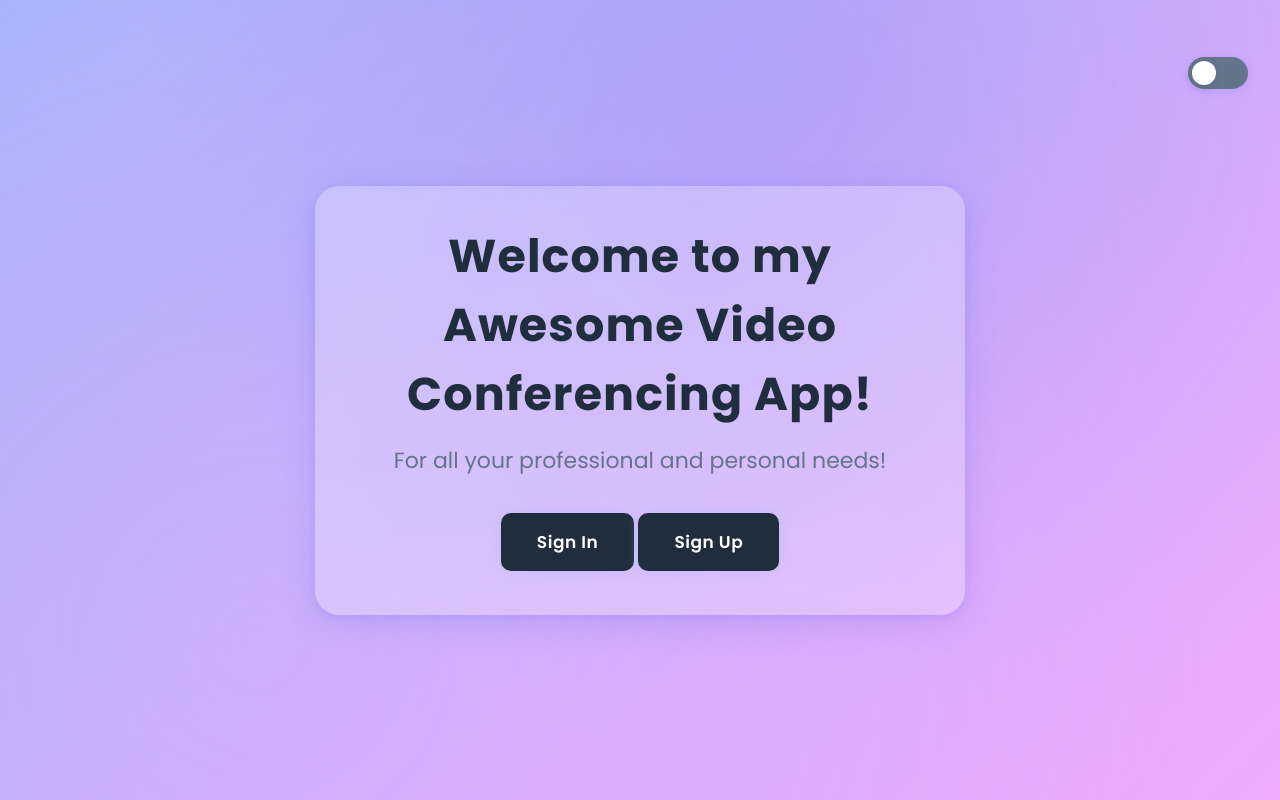
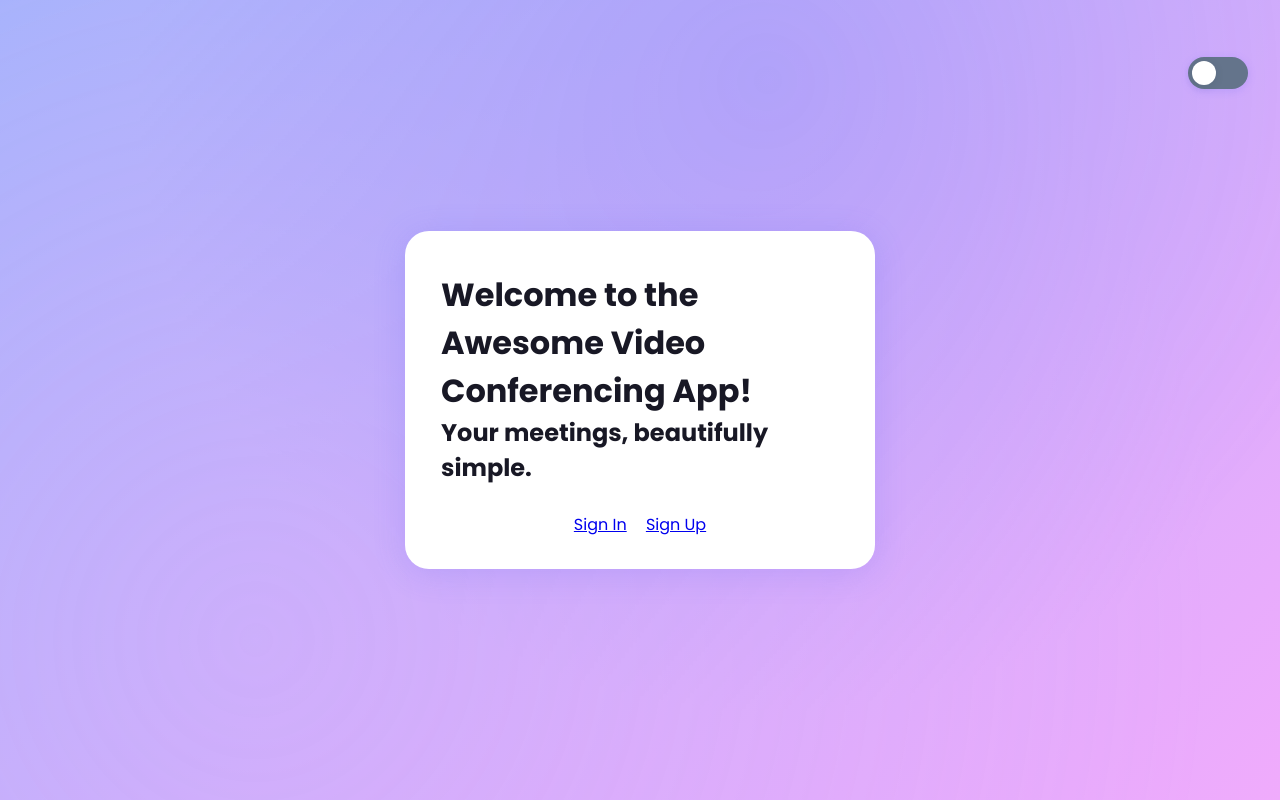
Before and after one commit to suchithsaraaaa/videochatapp, a Django app: template videoconference_app/templates/index.html in a window 1280 px wide. Run offline with Django 3.2, Linux system fonts and the light colour scheme; the template is opened without the code that fills it, so the values that code supplies are empty.

Commit message:
Update index.html

```diff
--- a/videoconference_app/templates/index.html
+++ b/videoconference_app/templates/index.html
@@ -1,5 +1,4 @@
 {% load static %}
-
 <!DOCTYPE html>
 <html lang="en">
 <head>
@@ -8,17 +7,21 @@
   <meta http-equiv="X-UA-Compatible" content="ie=edge">
   <title>Video Conference</title>
   <link rel="stylesheet" href="{% static 'css/style.css' %}">
+</head>
 <body>
-    <div class="intro">
-        <h1>Welcome to my Awesome Video Conferencing App!</h1>
-        <h2>For all your professional and personal needs!</h2>
-        <!-- create a signup and signin button-->
-        <a href="{% url 'login' %}" class="button">Sign In</a>
+  <div class="container">
+    <div class="card intro-card">
+      <h1>Welcome to the Awesome Video Conferencing App!</h1>
+      <h2>Your meetings, beautifully simple.</h2>
+      <div class="intro-actions">
+        <a href="{% url 'login' %}" class="button primary">Sign In</a>
         <a href="{% url 'register' %}" class="button">Sign Up</a>
+      </div>
     </div>
     <div class="toggle-switch">
       <input type="checkbox" id="mode-toggle">
       <label for="mode-toggle"></label>
+    </div>
   </div>
   <script>
     const toggle = document.getElementById('mode-toggle');
@@ -27,5 +30,4 @@
     });
   </script>
 </body>
-</head>
 </html>
```
Lines whose indentation alone changed are shown as unchanged.
